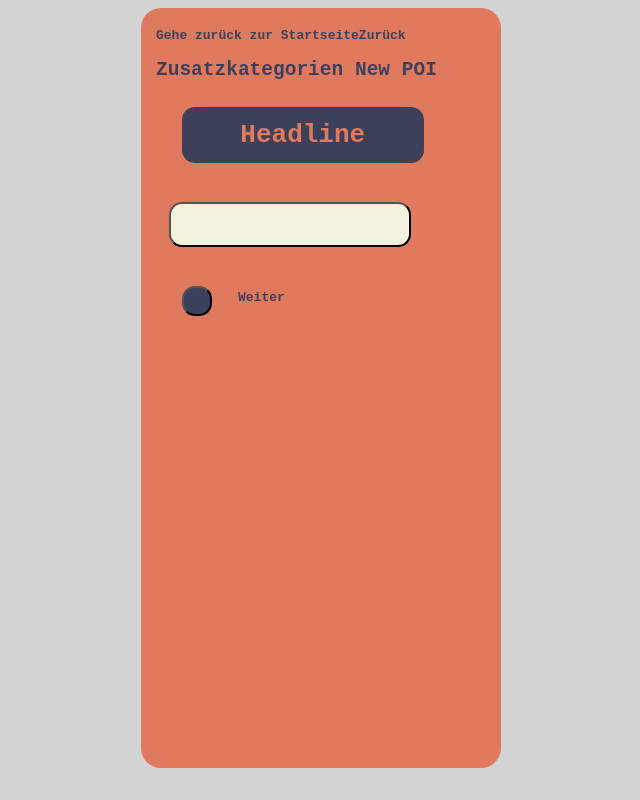
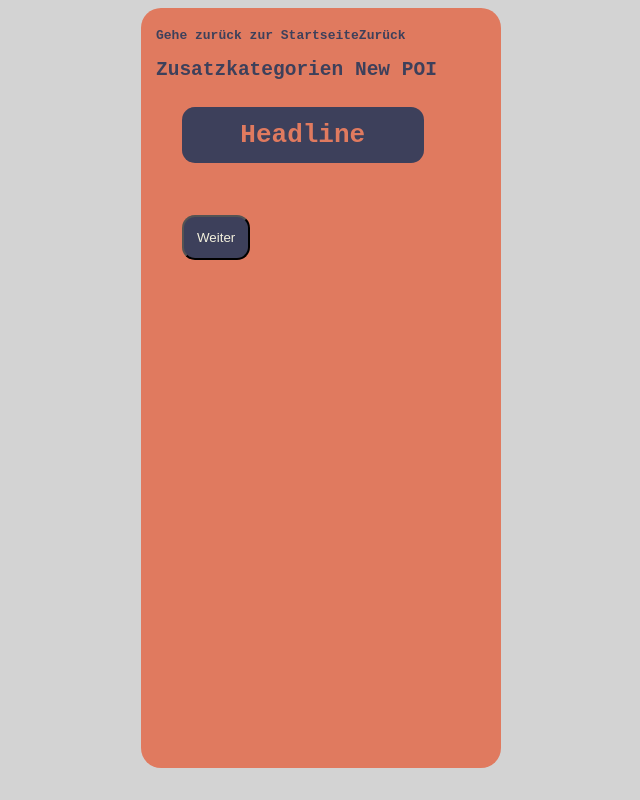
Before and after one commit to mullerow/Abled-App, a Vue app: page /newpoioptionalcategorie in a window 1280 px wide. Shown: the whole page, without its empty margins (319-959 px from the left). Built offline with nearby package versions, Linux system fonts and the light colour scheme.

Commit message:
versuch die optional kategorie buttons einzufügen

```diff
--- a/src/views/NewPoiViews/newPOIOptionalCategoriesView.vue
+++ b/src/views/NewPoiViews/newPOIOptionalCategoriesView.vue
@@ -3,10 +3,26 @@
   <RouterLink :to="{ name: 'newpoicategorie' }">Zurück</RouterLink>
   <h2>Zusatzkategorien New POI</h2>
   <HeadLine />
-  <CategorieButton id="kategorie" @click="saveButtonValue" />
-  <NavButton />
-  <RouterLink :to="{ name: 'newpoilocationselection' }">Weiter</RouterLink>
+  <div v-for="categorie in store.localData.categories" :key="categorie.id">
+    <div v-if="buttonValue === 'Rampe'">
+      <CategorieButton
+        v-for="detailCategorie in categorie.detailCategorys"
+        :key="detailCategorie"
+        :Kategorie="detailCategorie"
+        @click="saveButtonValue(categorie)"
+        :id="detailCategorie"
+      />
+    </div>
+  </div>
+  <NavButton Navigation="Weiter" @click="navigateToLastLink" />
+  <RouterLink ref="lastLink" :to="{ name: 'newpoilocationselection' }"></RouterLink>
 </template>
+
+<script setup>
+import { storeData } from '@/stores/store.js'
+
+const store = storeData()
+</script>
 
 <script>
 import HeadLine from '@/components/HeadLine.vue'
@@ -17,9 +33,19 @@ export default {
   components: { HeadLine, CategorieButton, NavButton },
 
   methods: {
-    saveButtonValue() {
-      const buttonValue = document.getElementById('kategorie').textContent
-      localStorage.setItem('buttonValue', buttonValue)
+    saveButtonValue(categorie) {
+      const OptionalCategories = []
+      const detailCategory = document.getElementById(categorie.id).textContent
+      OptionalCategories.push(detailCategory)
+      localStorage.setItem('OptionalCategories', OptionalCategories)
+    },
+    navigateToLastLink() {
+      this.$refs.lastLink.$el.click()
+    }
+  },
+  computed: {
+    buttonValue() {
+      return localStorage.getItem('buttonValue')
     }
   }
 }
```
